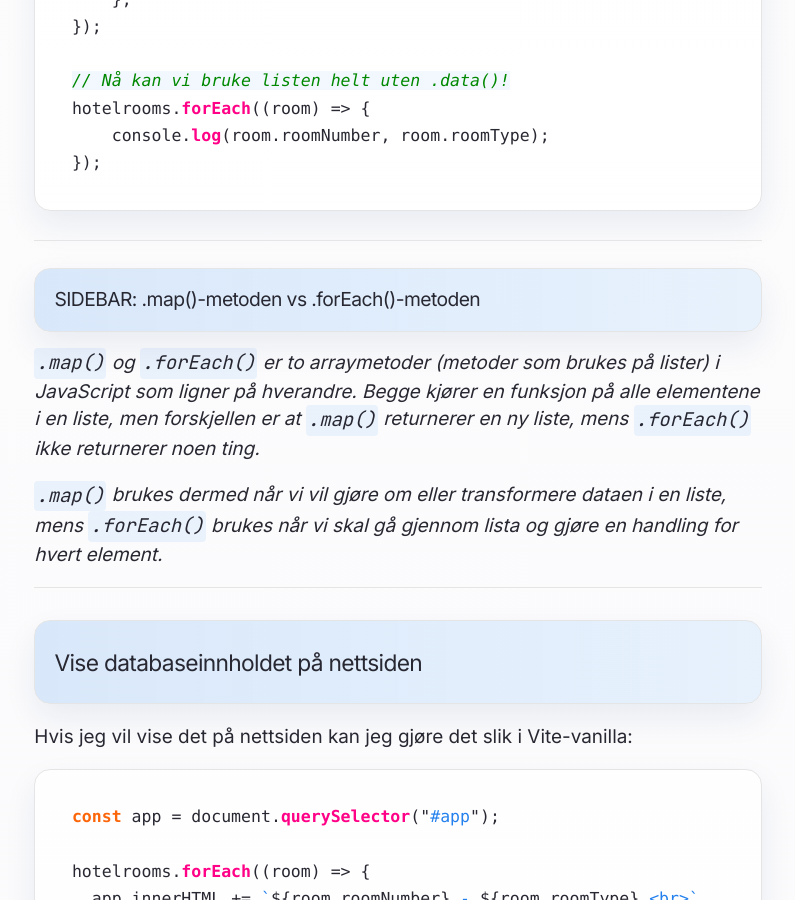
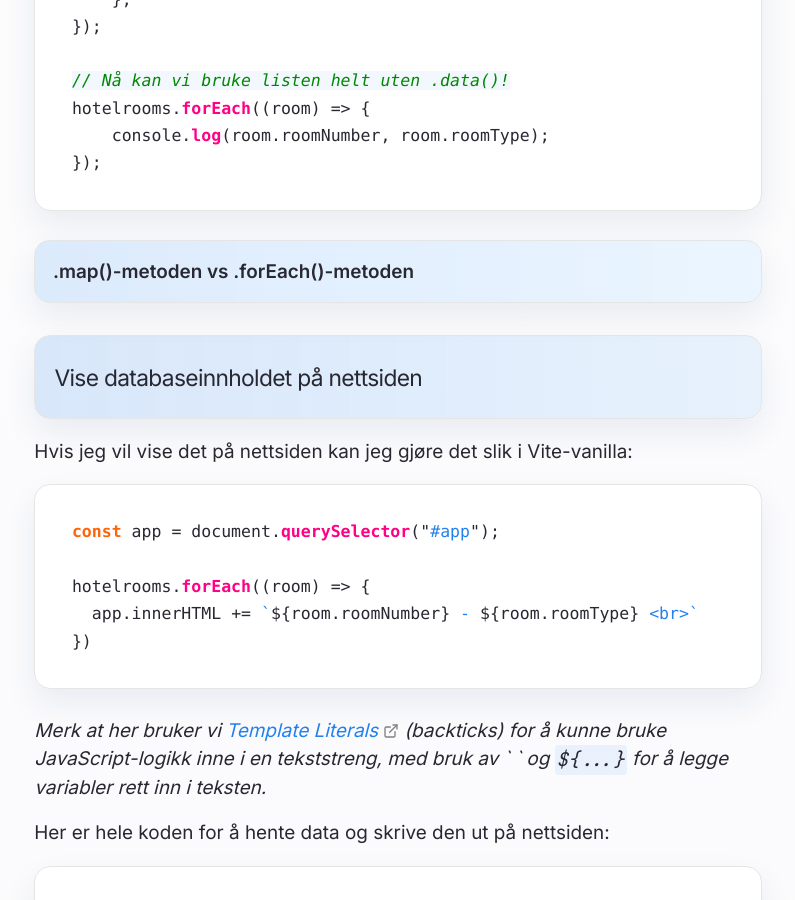
Before and after one commit to Cha-IM/cha-im.github.io, a Jekyll site: the page built from _notes/Public/Utvikling/Firebase/Firebase cheat sheet.md, in a window 1280 px wide and 900 px high, scrolled down 5799 px. Shown: the whole window, without its empty margins (242-1037 px from the left). Built offline with Jekyll 4.4.1, drawn with Linux system fonts in a browser that asks for light colours.

Commit message:
TRFK-811339 2026-4-8:15:48:58

````diff
--- a/_notes/Public/Utvikling/Firebase/Firebase cheat sheet.md
+++ b/_notes/Public/Utvikling/Firebase/Firebase cheat sheet.md
@@ -163,13 +163,14 @@ hotelrooms.forEach((room) => {
 });
 ```
 
----
-#### SIDEBAR: .map()-metoden vs .forEach()-metoden
-*`.map()` og `.forEach()` er to arraymetoder (metoder som brukes på lister) i JavaScript som ligner på hverandre. Begge kjører en funksjon på alle elementene i en liste, men forskjellen er at `.map()` returnerer en ny liste, mens `.forEach()` ikke returnerer noen ting.*
 
-*`.map()` brukes dermed når vi vil gjøre om eller transformere dataen i en liste, mens `.forEach()` brukes når vi skal gå gjennom lista og gjøre en handling for hvert element.*
+<details class="info-box"><summary>.map()-metoden vs .forEach()-metoden</summary>
+<div class="info-box_content">`.map()` og `.forEach()` er to arraymetoder (metoder som brukes på lister) i JavaScript som ligner på hverandre. Begge kjører en funksjon på alle elementene i en liste, men forskjellen er at `.map()` returnerer en ny liste, mens `.forEach()` ikke returnerer noen ting.
+<br>
+`.map()` brukes dermed når vi vil gjøre om eller transformere dataen i en liste, mens `.forEach()` brukes når vi skal gå gjennom lista og gjøre en handling for hvert element.
+</div></details>
 
----
+
 ### Vise databaseinnholdet på nettsiden
 
 Hvis jeg vil vise det på nettsiden kan jeg gjøre det slik i Vite-vanilla:
````
